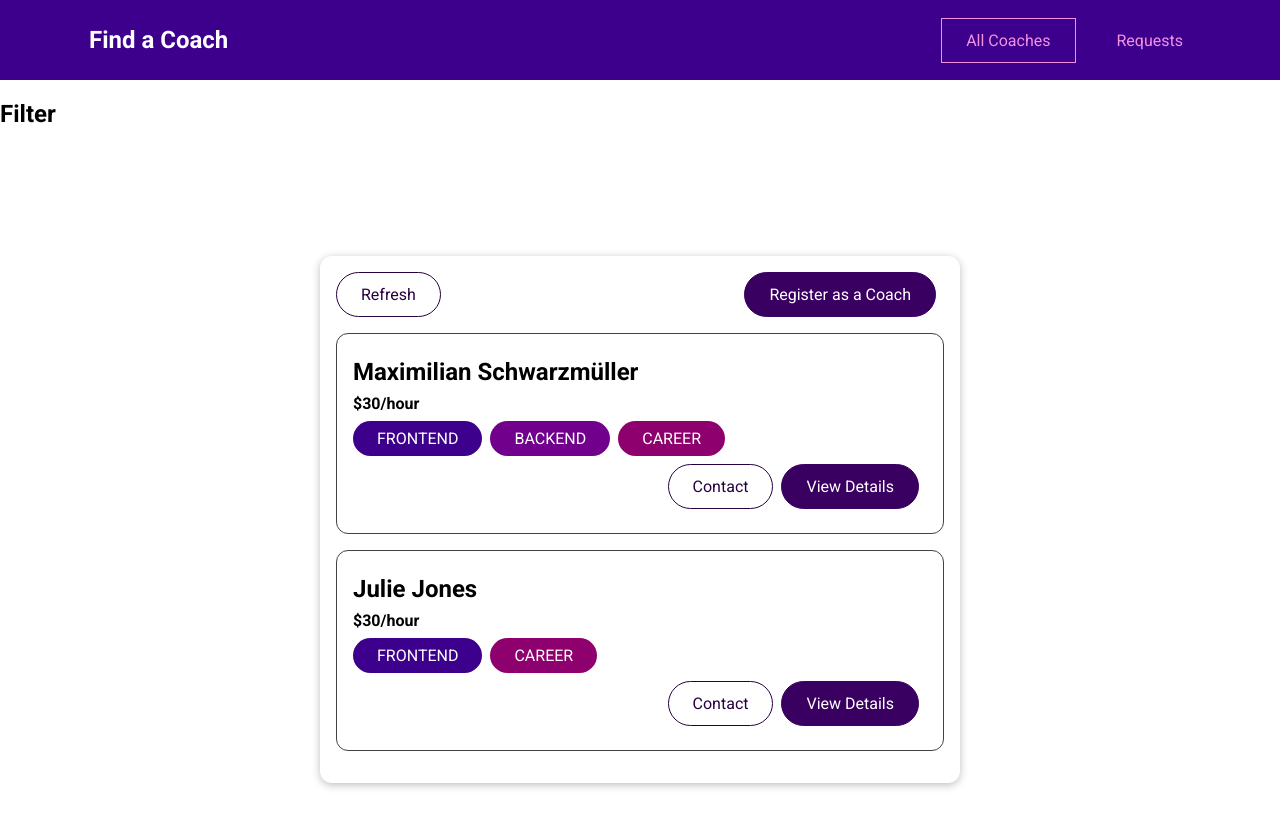
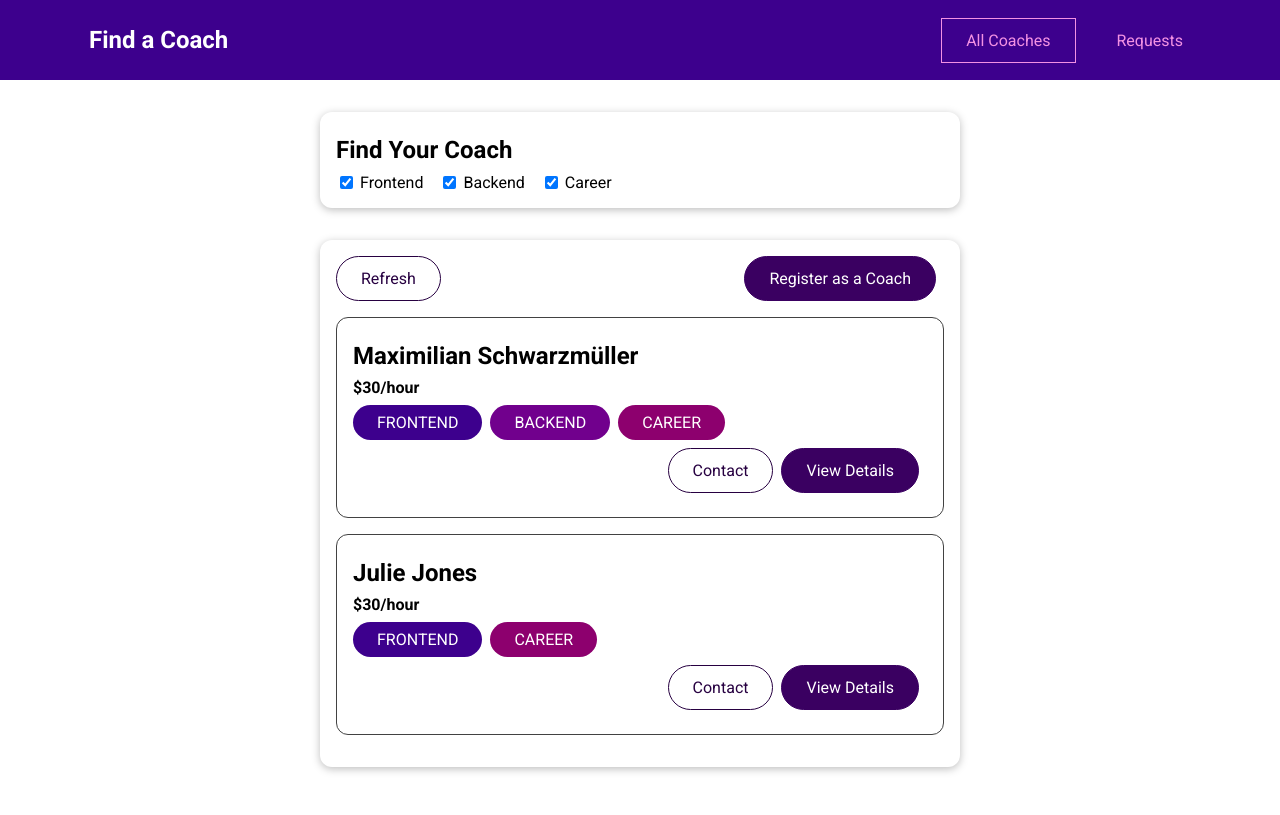
Before and after one commit to DusanR12/main-prj-01-starting-setup, a Vue app: page /coaches in a window 1280 px wide. Built offline with nearby package versions, Linux system fonts and the light colour scheme.

Commit message:
adding FilterCoach component

```diff
--- a/public/index.html
+++ b/public/index.html
@@ -5,7 +5,7 @@
     <meta http-equiv="X-UA-Compatible" content="IE=edge">
     <meta name="viewport" content="width=device-width,initial-scale=1.0">
     <link rel="icon" href="<%= BASE_URL %>favicon.ico">
-    <title><%= htmlWebpackPlugin.options.title %></title>
+    <title>Find A Coach App</title>
   </head>
   <body>
     <noscript>
--- /dev/null
+++ b/src/components/coaches/FilterCoach.vue
@@ -0,0 +1,71 @@
+<template>
+  <section>
+    <base-card>
+      <h2>Find Your Coach</h2>
+      <span class="filter-option">
+        <input @change="onChange" type="checkbox" id="frontend" checked />
+        <label for="frontend">Frontend</label>
+      </span>
+      <span class="filter-option">
+        <input @change="onChange" type="checkbox" id="backend" checked />
+        <label for="backend">Backend</label>
+      </span>
+      <span class="filter-option">
+        <input @change="onChange" type="checkbox" id="career" checked />
+        <label for="career">Career</label>
+      </span>
+    </base-card>
+  </section>
+</template>
+
+<script>
+export default {
+  emits: ['changed-filters'],
+  data() {
+    return {
+      filters: {
+        frontend: true,
+        backend: true,
+        career: true,
+      },
+    };
+  },
+
+  methods: {
+    onChange(event) {
+      const inputID = event.target.id;
+      const isChecked = event.target.checked;
+      const updatedFilters = {
+        ...this.filters,
+        [inputID]: isChecked,
+      };
+
+      this.filters = updatedFilters;
+      this.$emit('changed-filters', updatedFilters);
+    },
+  },
+};
+</script>
+
+<style scoped>
+h2 {
+  margin: 0.5rem 0;
+}
+
+.filter-option {
+  margin-right: 1rem;
+}
+
+.filter-option label,
+.filter-option input {
+  vertical-align: middle;
+}
+
+.filter-option label {
+  margin-left: 0.25rem;
+}
+
+.filter-option.active label {
+  font-weight: bold;
+}
+</style>
--- a/src/pages/coaches/CoachesList.vue
+++ b/src/pages/coaches/CoachesList.vue
@@ -1,7 +1,5 @@
 <template>
-  <section>
-    <h2 style="margin-bottom: 8rem">Filter</h2>
-  </section>
+  <filter-coach @changed-filters="setFilters"></filter-coach>
   <section>
     <base-card
       ><div class="controls">
@@ -10,7 +8,7 @@
       </div>
       <ul v-if="hasCoaches">
         <coach-item
-          v-for="coach in allCoaches"
+          v-for="coach in coaches"
           :key="coach.id"
           :id="coach.id"
           :firstName="coach.firstName"
@@ -26,21 +24,50 @@
 
 <script>
 import CoachItem from '../../components/coaches/CoachItem.vue';
+import FilterCoach from '../../components/coaches/FilterCoach.vue';
 import BaseButton from '../../components/UI/BaseButton.vue';
 export default {
+  data() {
+    return {
+      activeFilters: {
+        frontend: true,
+        backend: true,
+        career: true
+      }
+    }
+  },
   components: {
     CoachItem,
+    FilterCoach,
     BaseButton,
   },
   computed: {
-    allCoaches() {
-      return this.$store.getters.coaches;
+    coaches() {
+      const allCoaches = this.$store.getters.coaches;
+      return allCoaches.filter(coach => {
+        if (this.activeFilters.frontend && coach.areas.includes('frontend')) {
+          return true
+        }
+        if (this.activeFilters.backend && coach.areas.includes('backend')) {
+          return true
+        }
+        if (this.activeFilters.career && coach.areas.includes('career')) {
+          return true
+        }
+        return false;
+      })
     },
 
     hasCoaches() {
       return this.$store.getters.hasCoaches;
     },
   },
+
+  methods: {
+    setFilters(updatedFilters) {
+      this.activeFilters = updatedFilters;
+    }
+  }
 };
 </script>
 
--- a/src/store/modules/coaches/index.js
+++ b/src/store/modules/coaches/index.js
@@ -25,6 +25,8 @@
           hourlyRate: 30,
         },
       ],
+
+      filteredAreas: []
     };
   },
 
```
